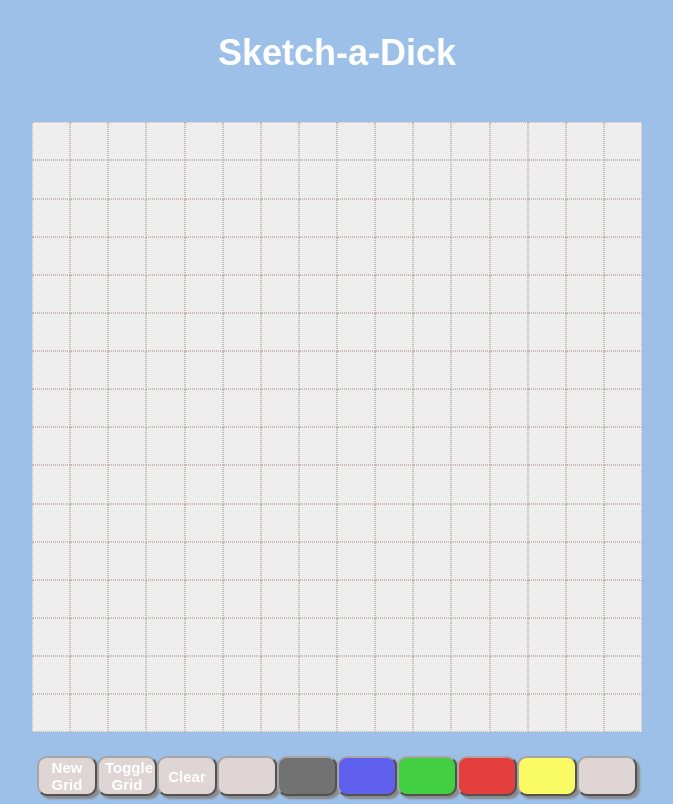
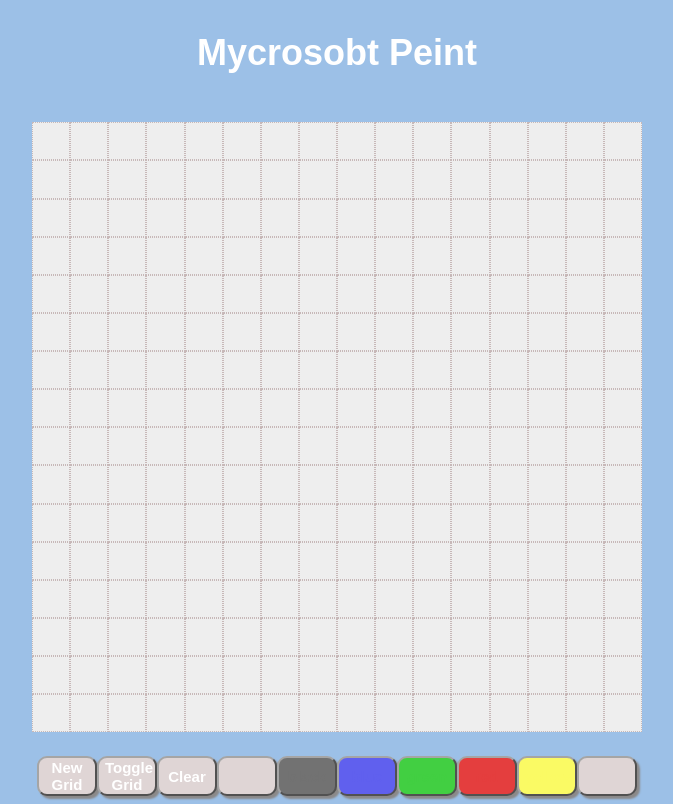
Before and after one commit to dobrqka/etch-a-scetch, a plain HTML site: page index.html in a window 1280 px wide. Shown: the whole page, without its empty margins (303-976 px from the left). Drawn offline with Linux system fonts and the light colour scheme.

Commit message:
Change header and title

```diff
--- a/index.html
+++ b/index.html
@@ -4,11 +4,11 @@
     <meta charset="UTF-8">
     <meta http-equiv="X-UA-Compatible" content="IE=edge">
     <meta name="viewport" content="width=device-width, initial-scale=1.0">
-    <title>Etch-a-sketch</title>
+    <title>Mycrosobt Peint</title>
     <link rel="stylesheet" href="style.css">
 </head>
 <body>
-    <h1>Sketch-a-Dick<h1>
+    <h1>Mycrosobt Peint<h1>
     <div class="container">
     </div>
     <script src="script.js"></script>
--- a/script.js
+++ b/script.js
@@ -223,7 +223,4 @@ eraseButton.style.backgroundPosition = 'center';
 buttonContainer.appendChild(eraseButton);
 eraseButton.addEventListener('click', eraseThings);
 
-
-// fix toggle grid button
-
 // tidy up the code
```
